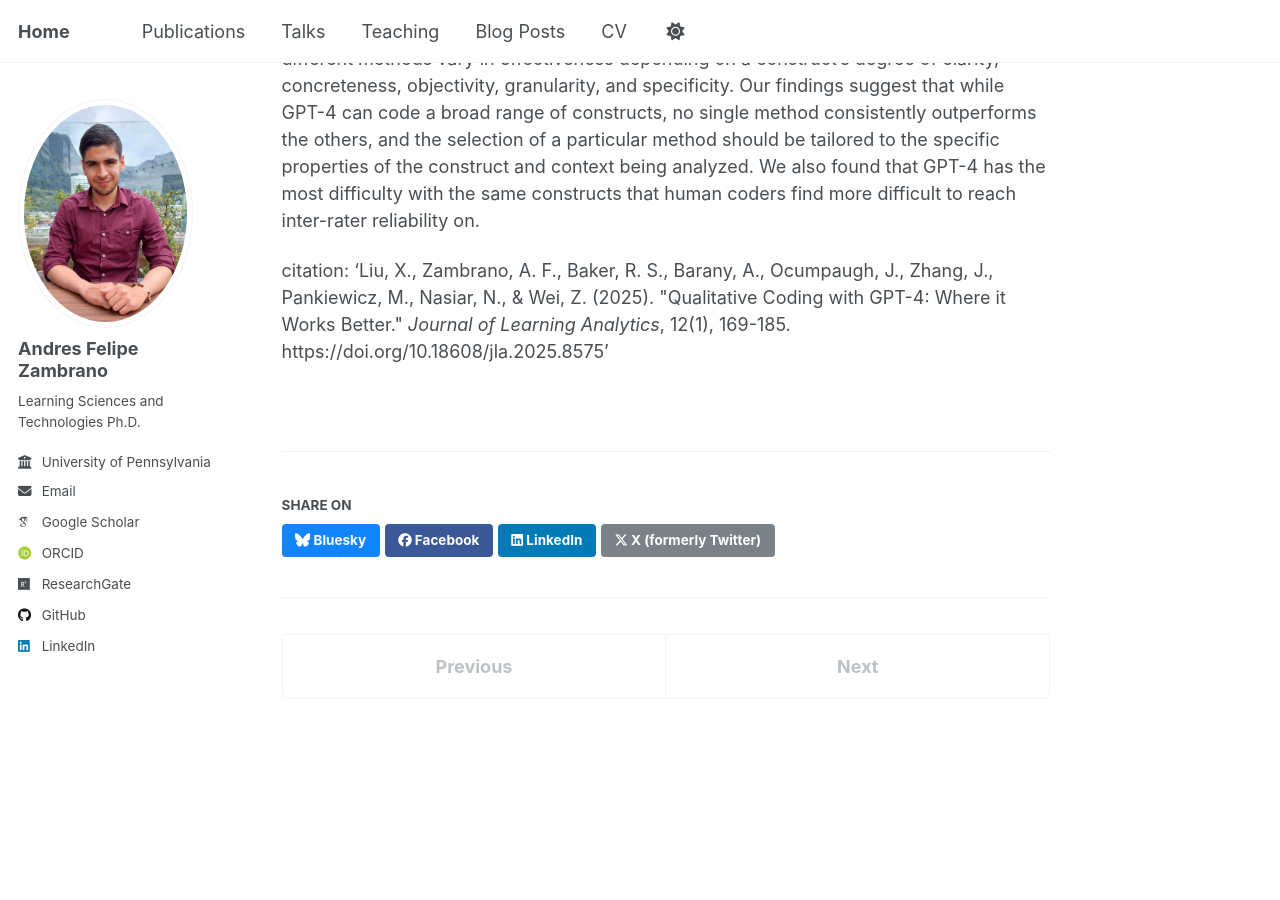
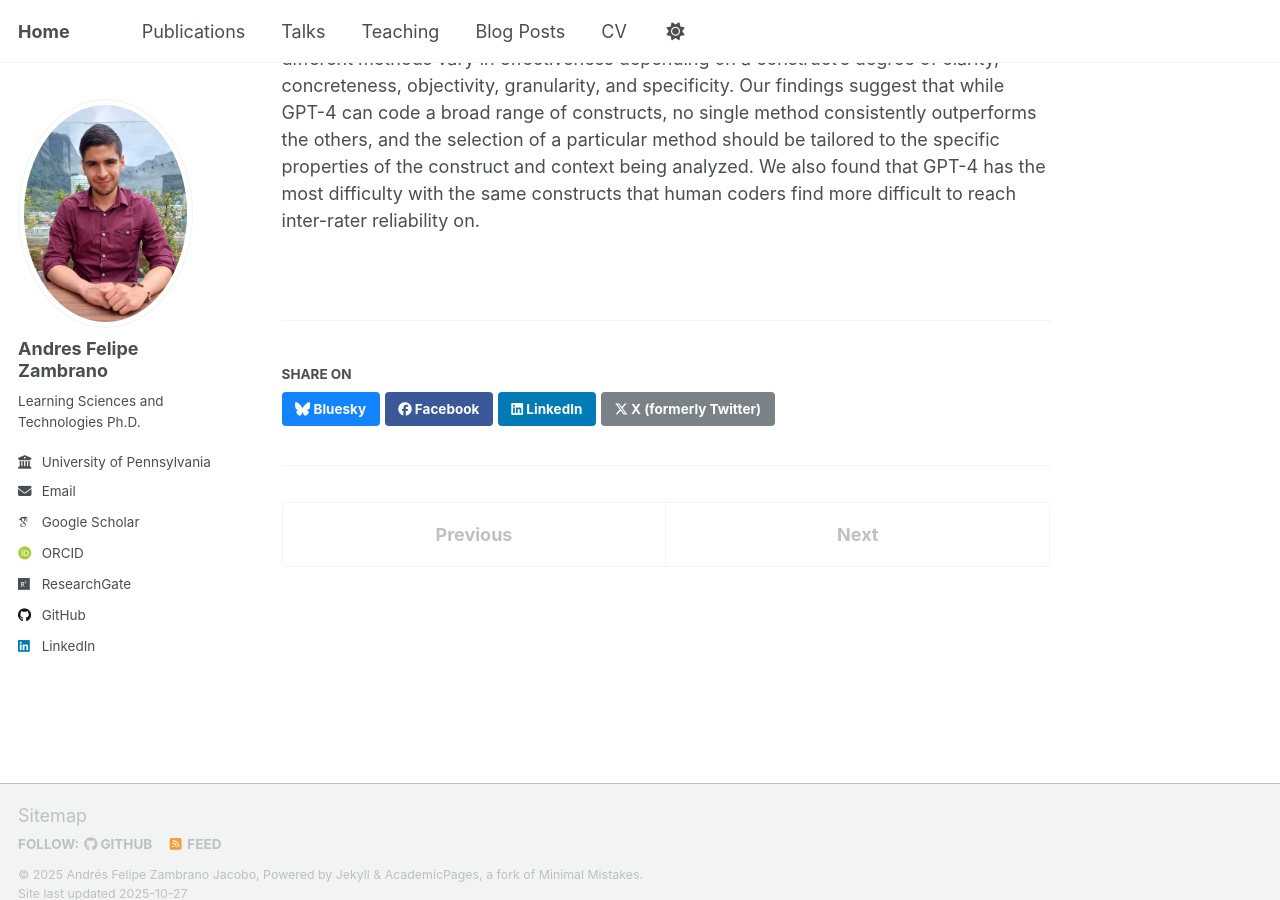
Before and after one commit to afzambrano/afzambrano.github.io, a Jekyll site: the page built from _publications/2025-03-gpt-automated-coding.md, in a window 1280 px wide and 900 px high, scrolled down 394 px. Built offline with Jekyll 4.4.1, drawn with Linux system fonts in a browser that asks for light colours; some web fonts are replaced; a script that is not in the unit is left out.

Commit message:
Update 2025-03-gpt-automated-coding.md

```diff
--- a/_publications/2025-03-gpt-automated-coding.md
+++ b/_publications/2025-03-gpt-automated-coding.md
@@ -10,5 +10,3 @@ paperurl: 'https://www.learning-analytics.info/index.php/JLA/article/view/8575'
 ---
 
 This study explores the potential of the large language model GPT-4 as an automated tool for qualitative data analysis by educational researchers, exploring which techniques are most successful for different types of constructs. Specifically, we assess three different prompt engineering strategies—Zero-shot, Few-shot, and Few-shot with contextual information—as well as the use of embeddings. We do so in the context of qualitatively coding three distinct educational datasets: Algebra I semi-personalized tutoring session transcripts, student observations in a game-based learning environment, and debugging behaviours in an introductory programming course. We evaluated the performance of each approach based on its inter-rater agreement with human coders and explored how different methods vary in effectiveness depending on a construct’s degree of clarity, concreteness, objectivity, granularity, and specificity. Our findings suggest that while GPT-4 can code a broad range of constructs, no single method consistently outperforms the others, and the selection of a particular method should be tailored to the specific properties of the construct and context being analyzed. We also found that GPT-4 has the most difficulty with the same constructs that human coders find more difficult to reach inter-rater reliability on.
-
-citation: 'Liu, X., Zambrano, A. F., Baker, R. S., Barany, A., Ocumpaugh, J., Zhang, J., Pankiewicz, M., Nasiar, N., & Wei, Z. (2025). &quot;Qualitative Coding with GPT-4: Where it Works Better.&quot; <i>Journal of Learning Analytics</i>, 12(1), 169-185. https://doi.org/10.18608/jla.2025.8575'
```
